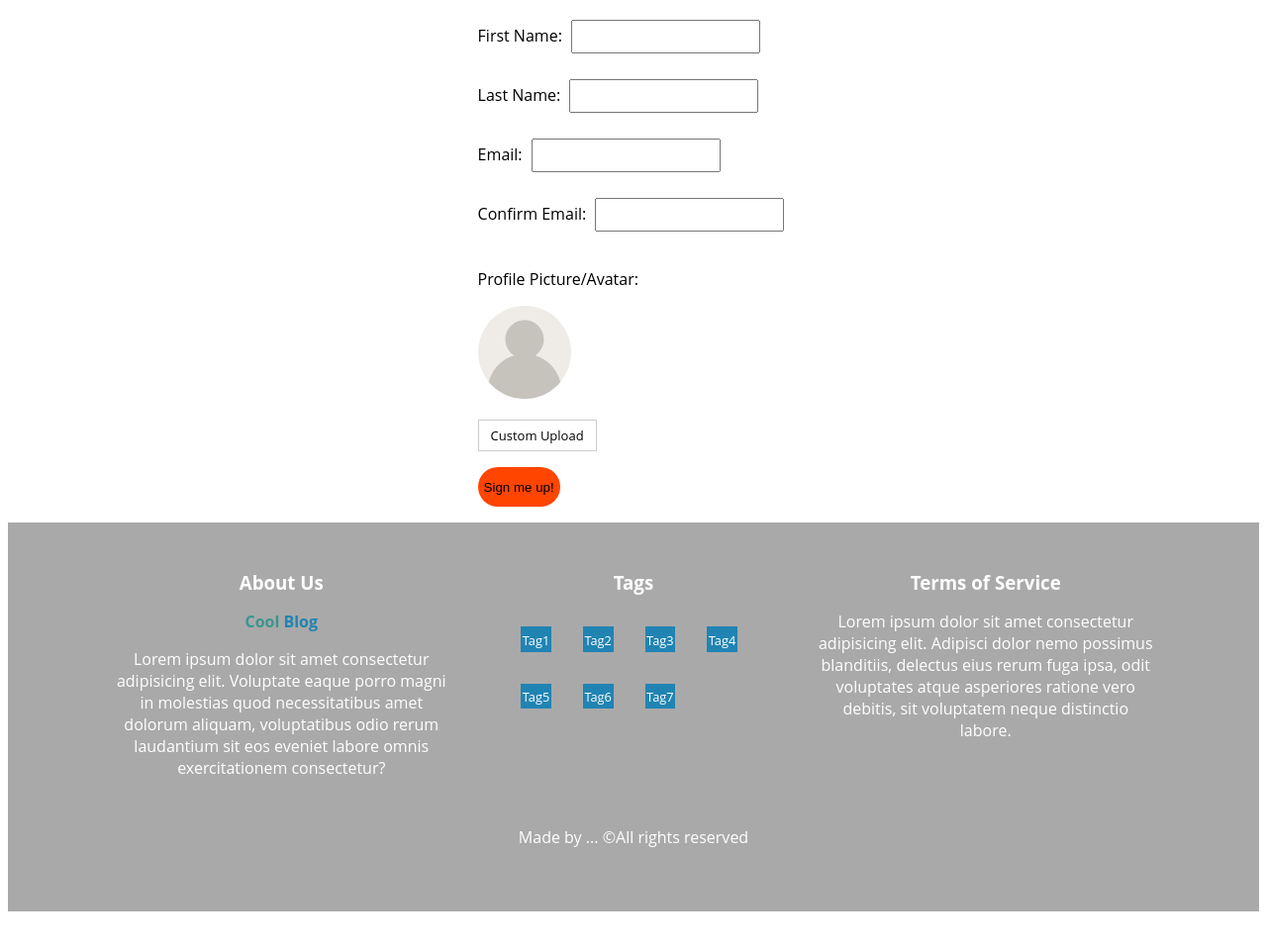
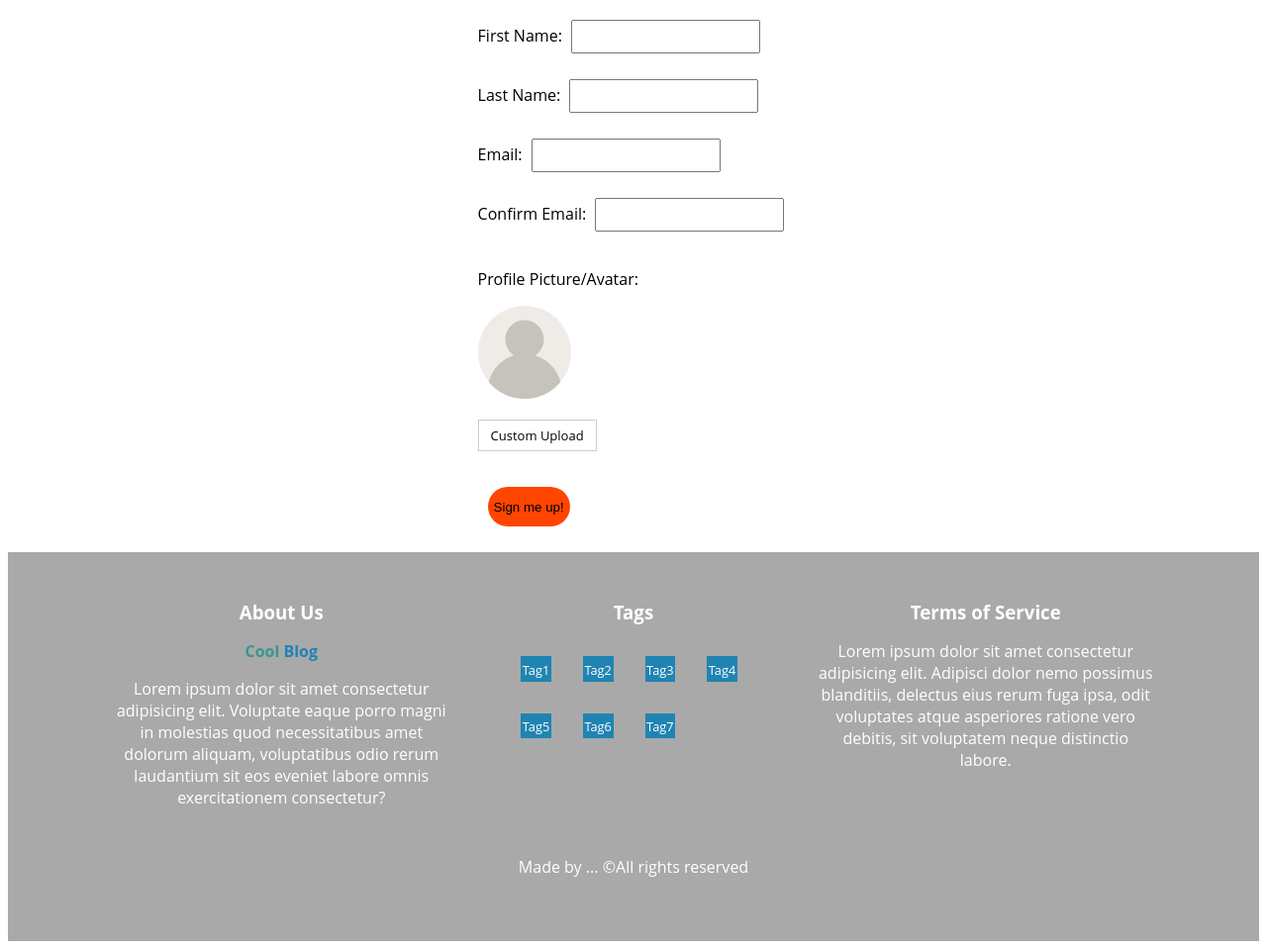
Before and after one commit to COSC360-Team7/Project, a PHP site: page /html/sign-up.html in a window 1280 px wide. Shown: the part 122-1081 px from the top of the page at 99% size. Before the commit the page ends 1043 px from the top, so only its background shows below. Run offline with PHP 8.4, Linux system fonts and the light colour scheme.

Commit message:
changed margin on file upload

```diff
--- a/css/sign-up.css
+++ b/css/sign-up.css
@@ -39,6 +39,7 @@ input[type="file"] {
   padding: 6px 12px;
   cursor: pointer;
   font-size: small;
+  margin-bottom:10px;
 }
 form{
   justify-content: center;
@@ -54,7 +55,7 @@ form{
   border-radius: 30px;
   border: 0px;
   background-color: orangered;
-  margin: auto;
+  margin: 10px;
 }
 .submit:hover{
   background-color: orange;
```
